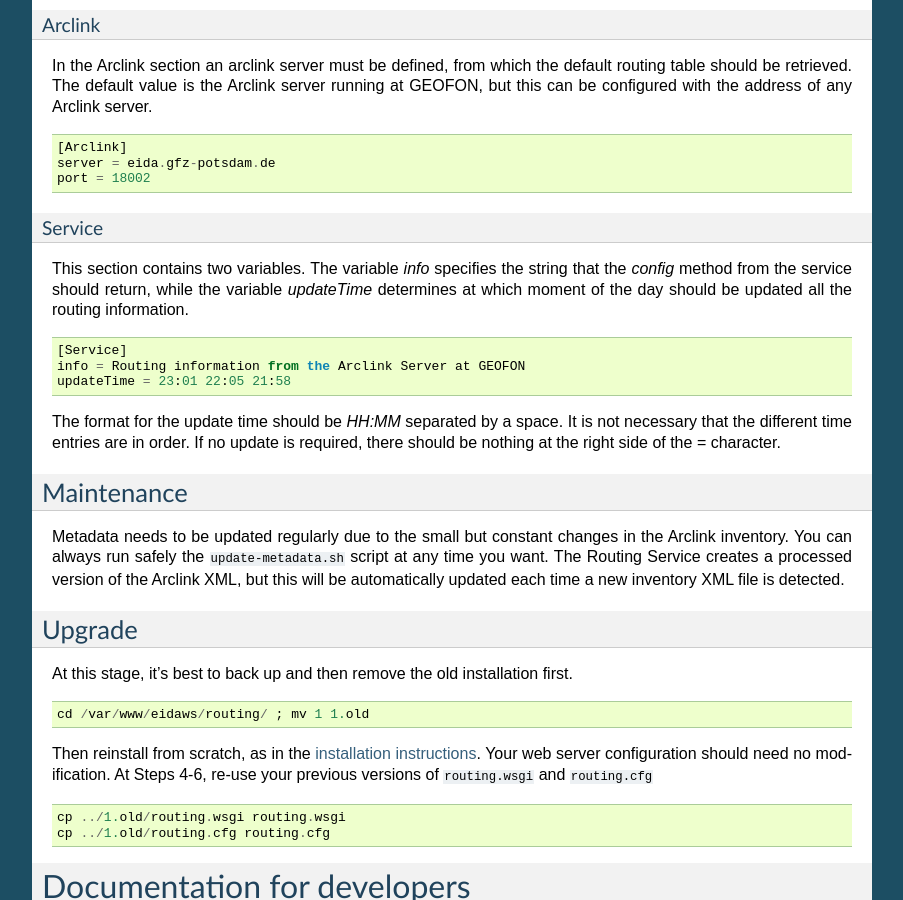
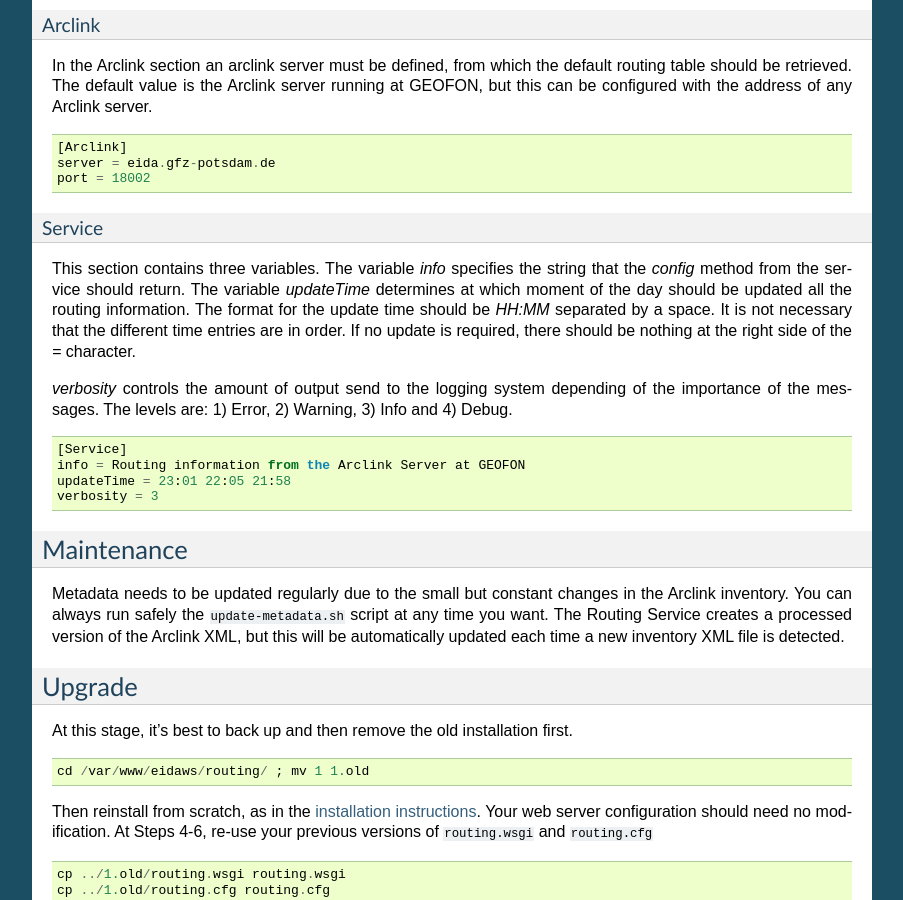
Before and after one commit to EIDA/routing, a Sphinx documentation site: the page built from doc/index.rst, in a window 1280 px wide and 900 px high, scrolled down 2972 px. Shown: the whole window, without its empty margins (198-1101 px from the left). Built offline with Sphinx 7.4.7, drawn with Linux system fonts in a browser that asks for light colours.

Commit message:
Minor improvements in the documentation.

```diff
--- a/doc/index.rst
+++ b/doc/index.rst
@@ -185,18 +185,22 @@ configured with the address of any Arclink server. ::
 Service
 """""""
 
-This section contains two variables. The variable *info* specifies the string
-that the *config* method from the service should return, while the variable
-*updateTime* determines at which moment of the day should be updated all the
-routing information. ::
+This section contains three variables. The variable *info* specifies the string
+that the *config* method from the service should return.
+The variable *updateTime* determines at which moment of the day should be
+updated all the routing information.
+The format for the update time should be *HH:MM* separated by a space. It is
+not necessary that the different time entries are in order. If no update is
+required, there should be nothing at the right side of the *=* character.
+
+*verbosity* controls the amount of output send to the logging system depending
+of the importance of the messages. The levels are: 1) Error, 2) Warning, 3)
+Info and 4) Debug. ::
 
     [Service]
     info = Routing information from the Arclink Server at GEOFON
     updateTime = 23:01 22:05 21:58
-
-The format for the update time should be *HH:MM* separated by a space. It is
-not necessary that the different time entries are in order. If no update is
-required, there should be nothing at the right side of the *=* character.
+    verbosity = 3
 
 Maintenance
 -----------
--- a/inventorycache.py
+++ b/inventorycache.py
@@ -44,8 +44,6 @@ import wsgicomm
 class InventoryCache(object):
     """Encapsulate and manage the information of networks,
     stations, locations and streams read from an Arclink XML file inventory.
-
-    Begun by Javier Quinteros <javier@gfz-potsdam.de>, GEOFON team, June 2013
 
     """
 
```
